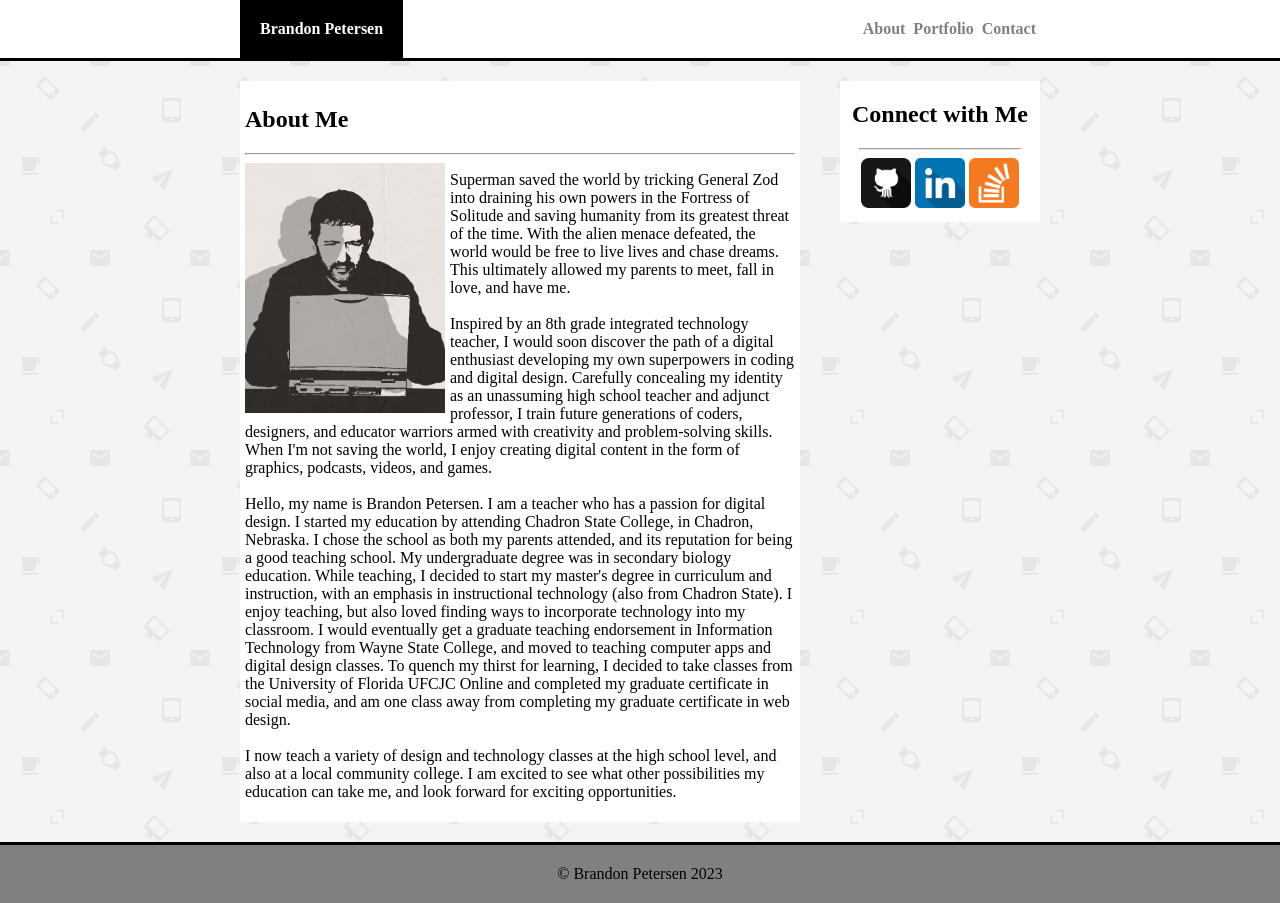
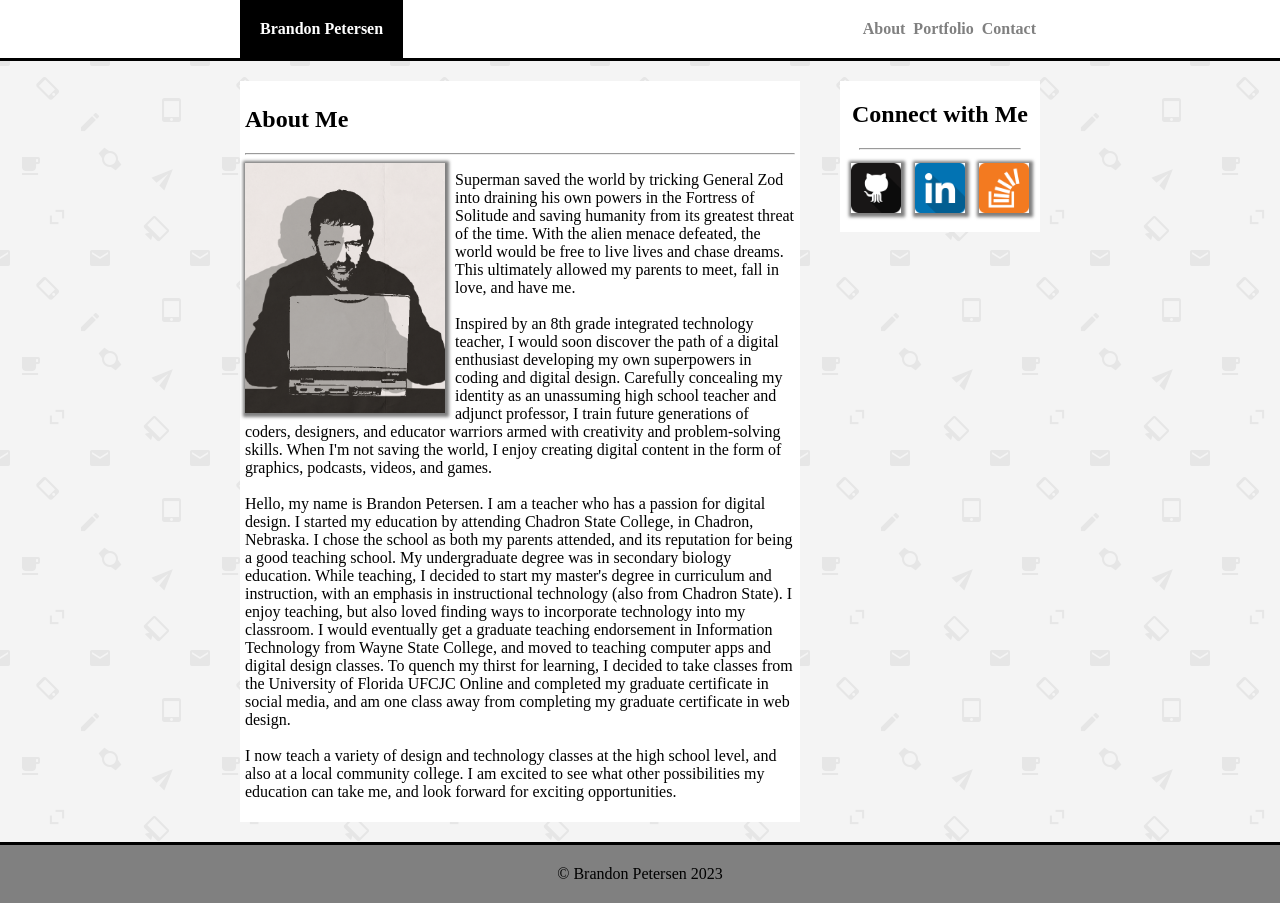
Before and after one commit to codePetersen1/m6-hw6-petersen-brandon, a plain HTML site: page index.html in a window 1280 px wide. Drawn offline with Linux system fonts and the light colour scheme.

Commit message:
added shadows to images

```diff
--- a/styles.css
+++ b/styles.css
@@ -52,7 +52,8 @@ article{
 #profile{
     float: left;
     width: 200px;
-    padding-right:5px;
+    margin-right:10px;
+    box-shadow: 1px 1px 3px 3px rgba(0, 0, 0, 0.5);
 }
 
 aside{
@@ -68,7 +69,10 @@ aside hr{
     width: 80%;
 }
 
-aside img{width: 50px;}
+aside img{width: 50px;
+    margin: 5px;
+    box-shadow: 1px 1px 3px 3px rgba(0, 0, 0, 0.5);
+}
 
 
 footer{
```
Also changed, not shown: index.html (line endings or trailing spaces).
